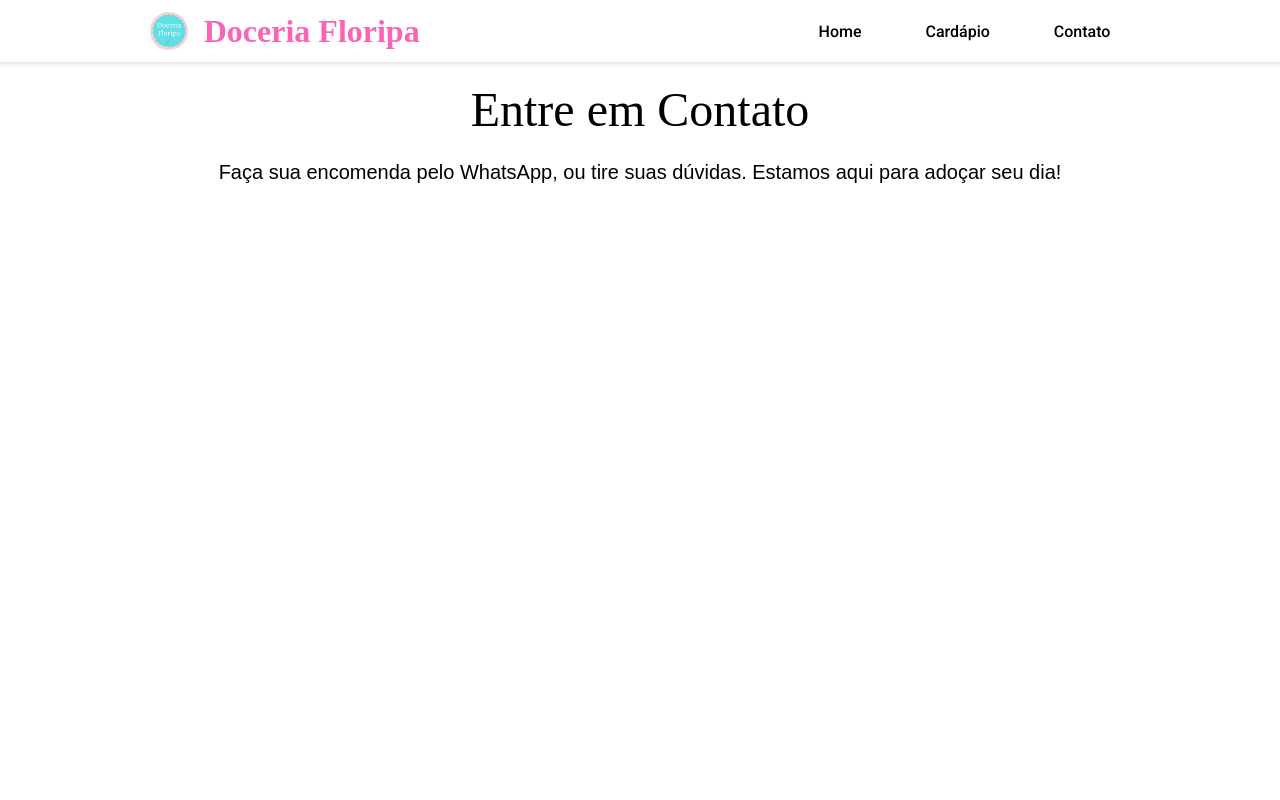
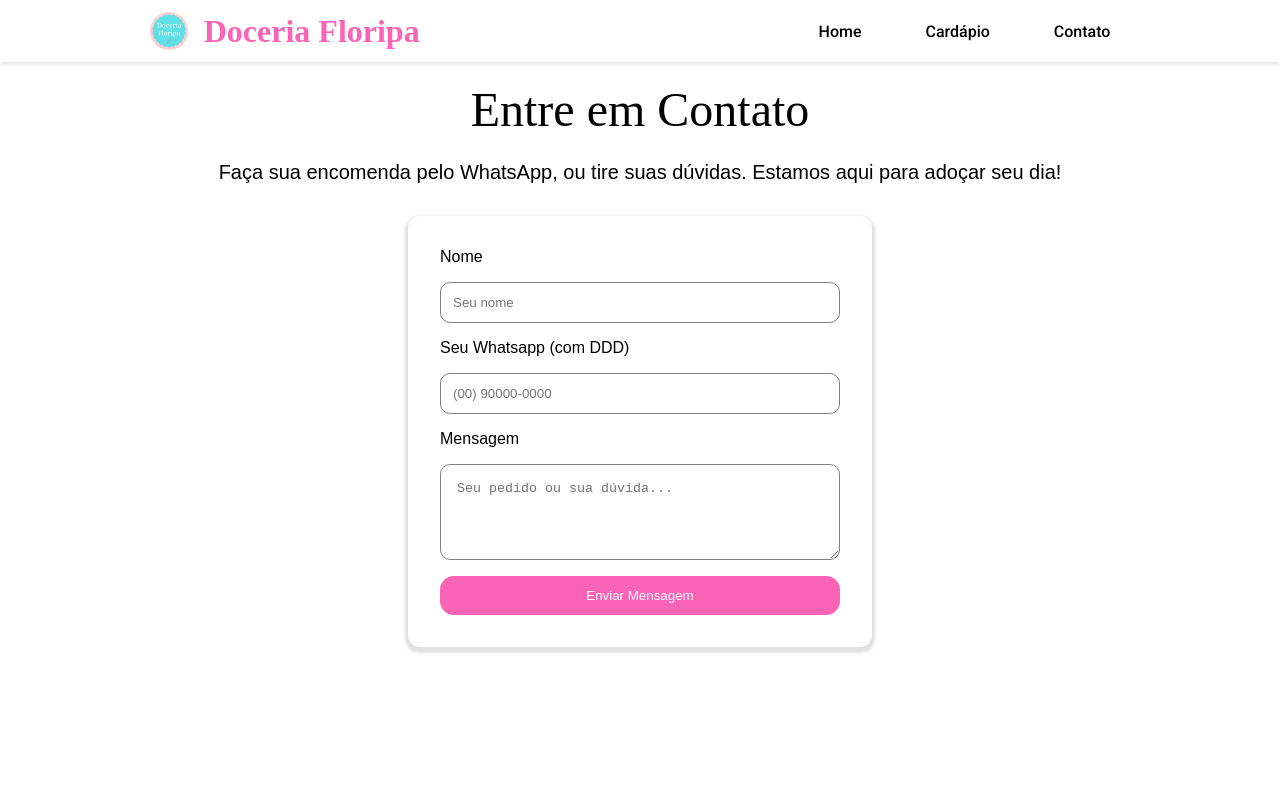
Before and after one commit to fabiothieres/ProjetoDoce, a React (Vite) app: page /Contato in a window 1280 px wide. Shown: the top 800 px of the page. Built offline with nearby package versions, Linux system fonts and the light colour scheme.

Commit message:
ajustes na pagina contato

```diff
--- a/src/pages/contato/Contato.jsx
+++ b/src/pages/contato/Contato.jsx
@@ -1,13 +1,52 @@
 import s from "./contato.module.scss";
+import { useState } from "react";
 
 function Contato() {
+  const [dados, setDados] = useState({
+    nome: "",
+    telefoneCliente: "",
+    mensagem: "",
+  });
+
+  const handleChange = (e) => {
+    setDados({ ...dados, [e.target.name]: e.target.value });
+  };
+
+  const abrirWhatsapp = (e) => {
+    e.preventDefault();
+
+    const meuNumero = "5548998673404";
+
+    const texto = `Olá! Meu nome é *${dados.nome}*.\nMeu contato: ${dados.telefoneCliente}\n\n*Mensagem:* ${dados.mensagem}`;
+
+    const linkFinal = `https://wa.me/${meuNumero}?text=${encodeURIComponent(texto)}`;
+
+    window.open(linkFinal, "_blank");
+  };
+
+
   return (
     <main className={s.mainContato}>
       <h1>Entre em Contato</h1>
       <p>
-        Faça sua encomenda pelo WhatsApp, ou tire suas dúvidas. Estamos aqui para adoçar seu
-        dia!
+        Faça sua encomenda pelo WhatsApp, ou tire suas dúvidas. Estamos aqui
+        para adoçar seu dia!
       </p>
+      <section className={s.containerInfo}>
+        <form className={s.formContato} onSubmit={abrirWhatsapp}>
+
+          <label>Nome</label>
+          <input name="nome" type="text" onChange={handleChange} required placeholder="Seu nome" />
+
+          <label>Seu Whatsapp (com DDD)</label>
+
+          <input name="telefoneCliente" type="tel" onChange={handleChange} required placeholder="(00) 90000-0000" />
+
+          <label>Mensagem</label>
+          <textarea name="mensagem" className={s.caixaMensagem} onChange={handleChange} placeholder="Seu pedido ou sua dúvida..." required></textarea>
+          <button type="submit">Enviar Mensagem</button>
+        </form>
+      </section>
     </main>
   );
 }
--- a/src/pages/contato/contato.module.scss
+++ b/src/pages/contato/contato.module.scss
@@ -15,4 +15,46 @@
     font-size: 20px;
     font-family: "Montserrat", sans-serif;
   }
+
+  .containerInfo {
+    padding: 2rem;
+    .formContato {
+      box-shadow: 0px 3px 3px 3px rgba($color: #c2c2c2, $alpha: 0.5);
+      border-radius: 12px;
+      display: flex;
+      flex-direction: column;
+      padding: 2rem;
+
+      input {
+        width: 25rem;
+        padding: 0.75rem;
+        border: 1px solid grey;
+        border-radius: 10px;
+        margin-top: 1rem;
+        margin-bottom: 1rem;
+      }
+
+      .caixaMensagem {
+        height: 6rem;
+        border: 1px solid grey;
+        border-radius: 10px;
+        margin: 1rem 0;
+        padding: 1rem;
+      }
+
+      button {
+        padding: 0.75rem;
+        background-color: #FB64B6;
+        color: #fff;
+        border: none;
+        border-radius: 14px;
+      }
+
+      label {
+        font-family: 'Montserrat', sans-serif;
+        font-size: 16px;
+      }
+    }
+  }
+
 }
```
